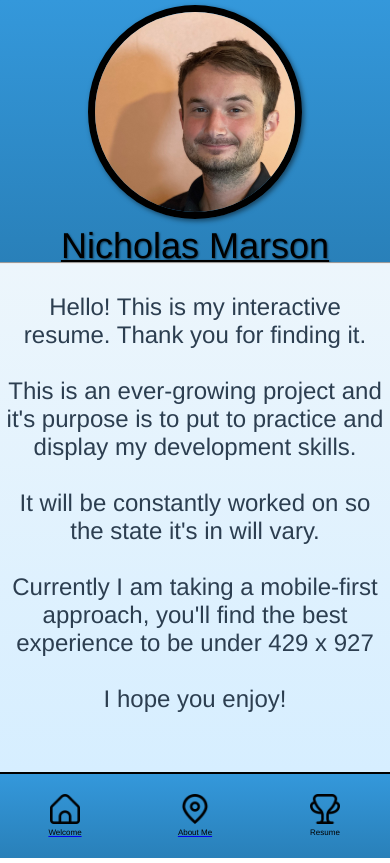
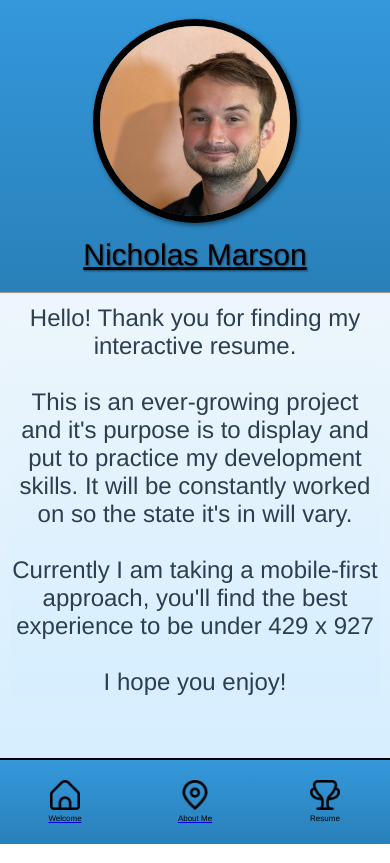
Before and after one commit to nicholasmarson/nicholas-marson-resume, a Vue app: page / in a window 390 px wide. Built offline with nearby package versions, Linux system fonts and the light colour scheme; a web font is replaced by a local one.

Commit message:
Styled for mobile, fixed text overflow and centered all of my header elements appropriately

```diff
--- a/src/components/FooterComp.vue
+++ b/src/components/FooterComp.vue
@@ -83,7 +83,7 @@ nav ul {
   margin: 5;
   padding: 0;
   display: flex;
-  justify-content: space-between;
+  justify-content: center;
   align-items: center;
   width: 100vw;
   overflow: hidden;
--- a/src/components/Greeting.vue
+++ b/src/components/Greeting.vue
@@ -10,11 +10,9 @@ export default {
     data() {
         return {
             greetingMessage:
-            `Hello! This is my interactive resume. Thank you for finding it.
+            `Hello! Thank you for finding my interactive resume.
 
-            This is an ever-growing project and it's purpose is to put to practice and display my development skills.
-
-            It will be constantly worked on so the state it's in will vary.
+            This is an ever-growing project and it's purpose is to display and put to practice my development skills. It will be constantly worked on so the state it's in will vary.
 
             Currently I am taking a mobile-first approach, you'll find the best experience to be under 429 x 927
 
@@ -28,7 +26,16 @@ export default {
 #greeting-message {
     background: repeating-linear-gradient(to bottom, #edf6fc, #d6eeff);
     font-size: 24px;
-    padding: 5px;
-    overflow: none;
+    padding: 10px;
+    overflow: auto;
+}
+
+#greeting-message-text {
+    display: flex;
+    justify-content: center;
+    align-items: center;
+    background: repeating-linear-gradient(to bottom, #edf6fc, #d6eeff);
+    margin: 0;
+    overflow: auto;
 }
 </style>
--- a/src/components/HeaderComp.vue
+++ b/src/components/HeaderComp.vue
@@ -1,7 +1,7 @@
 <template>
 <div id="header-comp">
 
-  <title-picture id="title-area" name="Nicholas Marson"/>
+  <title-picture name="Nicholas Marson"/>
   {{ name }}
   <navigation id="nav-area"/>
 
@@ -26,37 +26,16 @@ export default {
 
 <style>
 #header-comp {
+  display: flex;
+  justify-content: center;
+  align-items: center;
   background-color: #60caff;
   background: linear-gradient(to bottom, #3498db, #2980b9);
-  overflow: hidden;
   border-bottom: 2px;
   border-bottom-style: groove;
-}
-
-#picture-name-container {
-  display: flex;
-  flex-direction: column;
-  background-color: #60caff;
-  padding-top: 20px;
-}
-
-#portrait {
-  height: 200px;
-  margin: 5px;
-  margin-bottom: 0;
-  padding-bottom: 0;
-
-}
-
-#my-name {
-  display: flex;
-  justify-content: center;
-  font-size: 36px;
-  margin: 1px;
-  padding: 1px;
-  color: black;
-  text-decoration: underline;
-
+  padding-top: 10px;
+  padding-bottom: 20px;
+  flex: 1;
 }
 
 #nav-area {
--- a/src/components/TitlePicture.vue
+++ b/src/components/TitlePicture.vue
@@ -14,17 +14,43 @@ export default {
 }
 </script>
 
-<style scoped>
+<style>
+#picture-name-container {
+  display: flex;
+  flex-direction: column;
+  justify-content: center;
+  align-items: center;
+  padding-top: 25px;
+}
+
+#title-area {
+  display: flex;
+  flex-direction: column;
+  justify-content: center;
+  align-items: center;
+}
+
 #portrait {
+  display: flex;
+  flex: 1;
   border: 7px;
   border-style: solid;
-  border-radius: 60%;
+  border-radius: 50%;
   border-color: rgb(0, 0, 0);
   box-shadow: 2px 2px 5px rgba(0, 0, 0, 0.5);
+  height: auto;
+  width: 190px;
+  margin-top: 15px;
 }
 
 #my-name {
   text-shadow: 1px 1px 2px rgba(0, 0, 0, 0.5);
+  font-size: 30px;
+  margin: 5px;
+  color: black;
+  text-decoration: underline;
+  padding-top: 10px;
+  margin-bottom: 30px;
 }
 
 </style>
--- a/src/views/HomeView.vue
+++ b/src/views/HomeView.vue
@@ -27,6 +27,8 @@ export default {
 #home-view {
   height: 100vh;
   width: 100vw;
+  display: flex;
+  flex-direction: column;
 }
 
 #header-comp {
```
